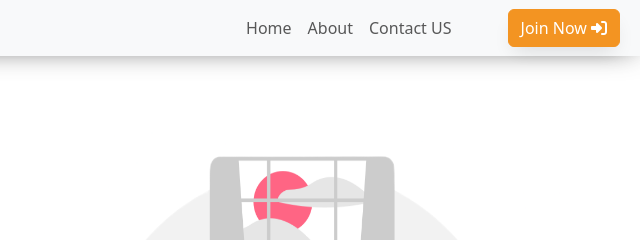
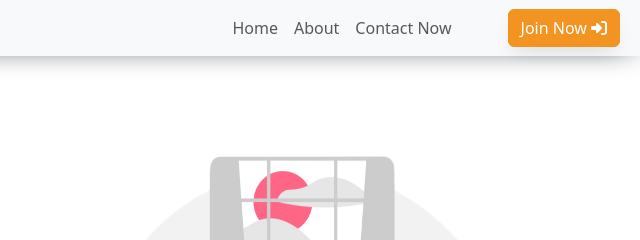
Before and after one commit to AnjneyMishraTesting/truecollegefrontendbootstrap, a plain HTML site: page index.html in a window 1280 px wide. Shown: the top 240 px of the page, 640-1280 px from the left. Drawn offline with nearby package versions, Linux system fonts and the light colour scheme.

Commit message:
change contact

```diff
--- a/index.html
+++ b/index.html
@@ -50,7 +50,7 @@
                 <a class="nav-link" href="#">About</a>
               </li>
               <li class="nav-item">
-                <a class="nav-link" href="#contactussection">Contact US</a>
+                <a class="nav-link" href="#contactussection">Contact Now</a>
               </li>
             </ul>
             <form class="d-flex" role="search">
```
